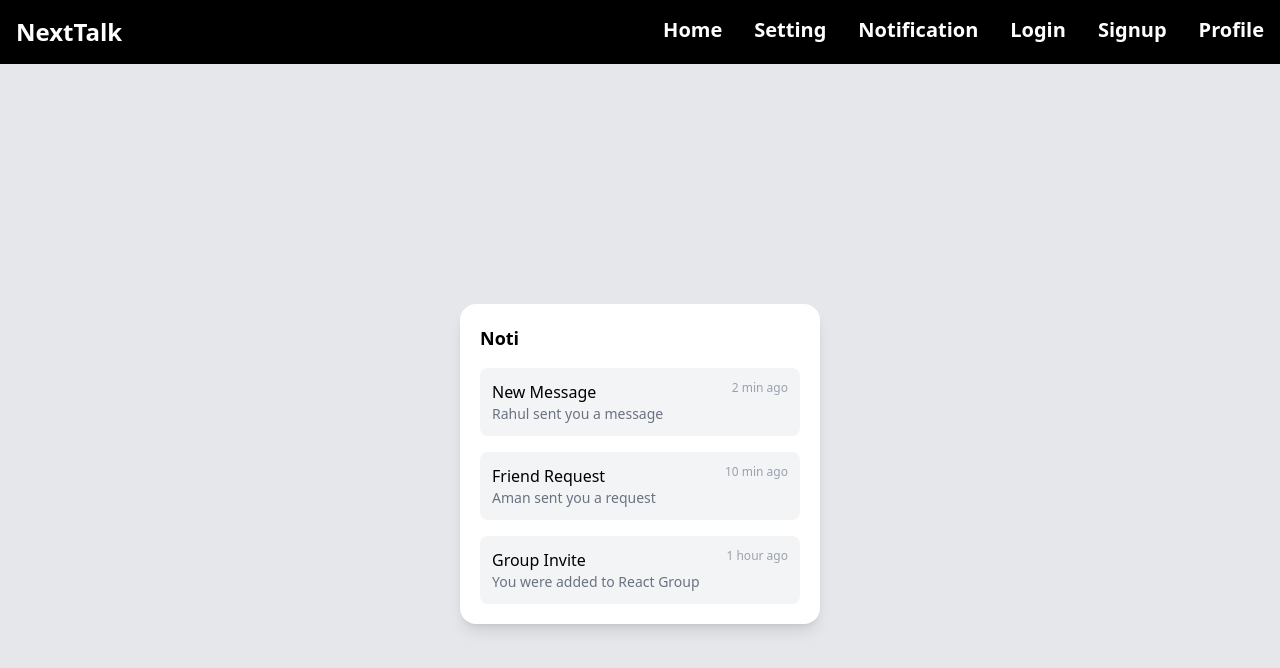
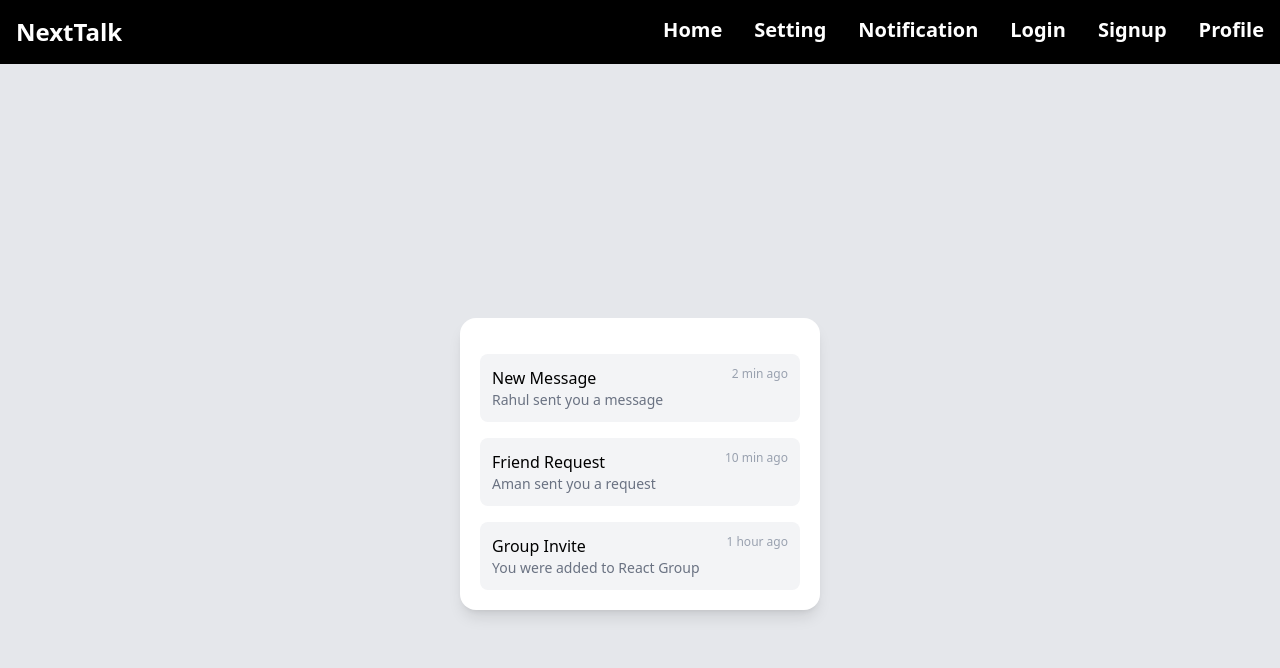
Before and after one commit to gauravkumar2005/NextTalk, a Next.js app: page /notification in a window 1280 px wide. Shown: the top 668 px of the page. Built offline with nearby package versions, Linux system fonts and the light colour scheme.

Commit message:
change notification page

```diff
--- a/app/notification/page.js
+++ b/app/notification/page.js
@@ -29,7 +29,7 @@ export default function NotificationsPage() {
       <div className="w-[360px] bg-white rounded-2xl shadow-lg p-5">
 
         {/* Header */}
-        <h2 className="text-lg font-semibold mb-4">Noti</h2>
+        <h2 className="text-lg font-semibold mb-4"></h2>
 
         {/* Notification List */}
         <div className="space-y-4">
```
